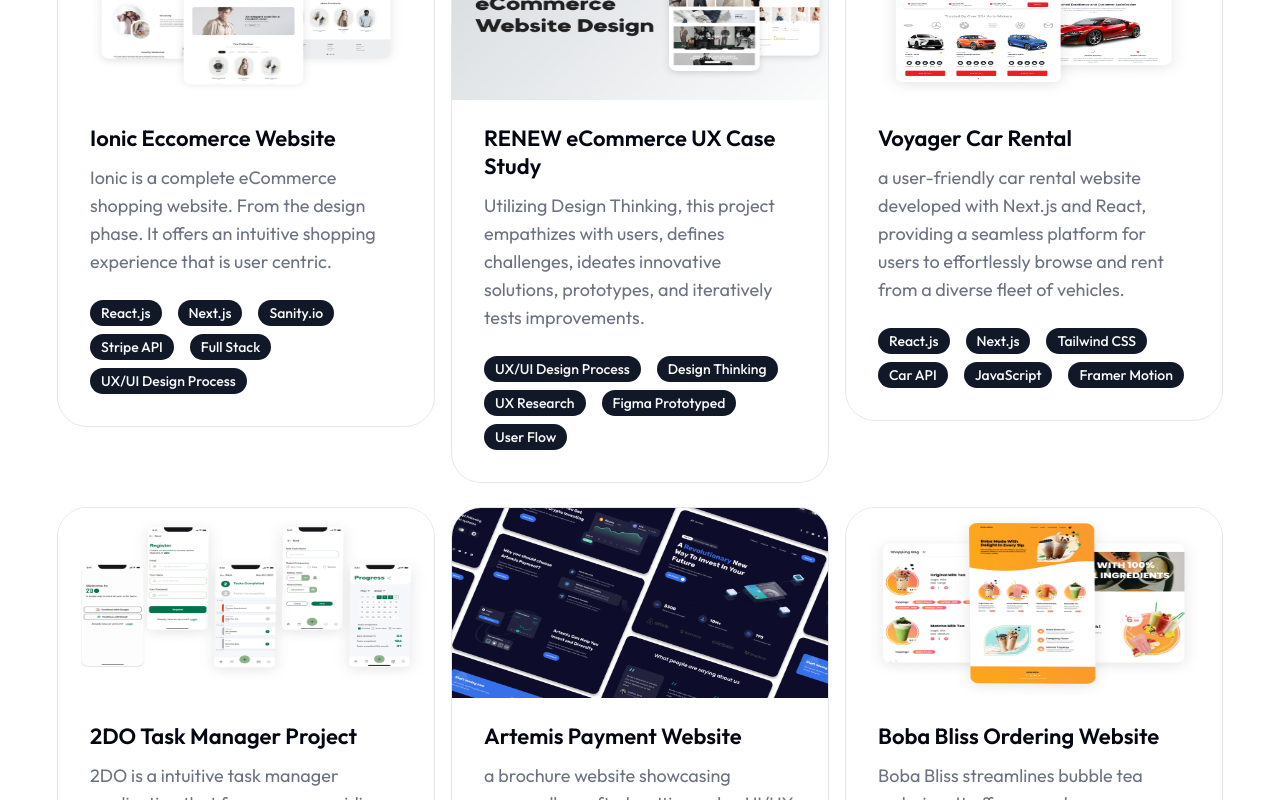
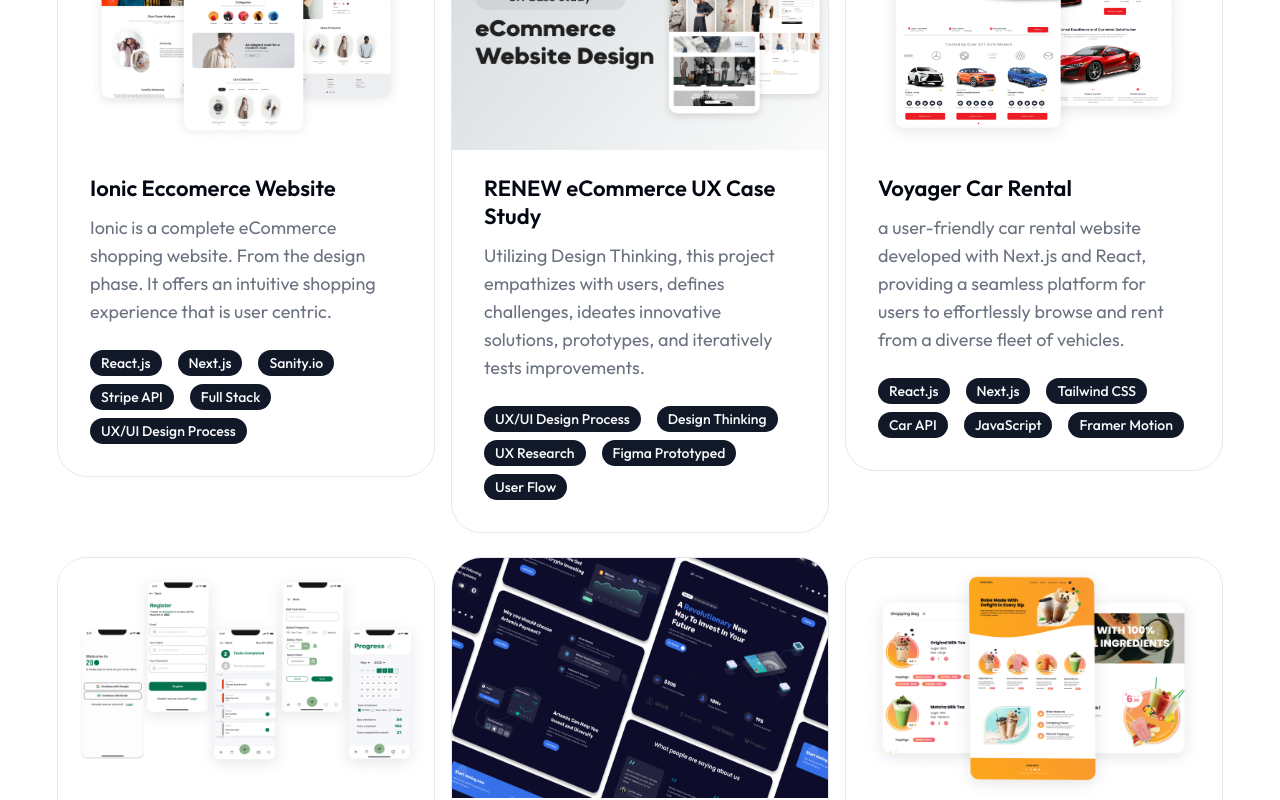
Before and after one commit to milladAyoubi/millad-ayoubi, a Next.js app in the folder portfolio/: page / in a window 1280 px wide. Shown: the part 2085-2885 px from the top of the page. Built offline with nearby package versions, Linux system fonts and the light colour scheme.

Commit message:
Project Image Update

```diff
--- a/portfolio/components/ProjectCard.jsx
+++ b/portfolio/components/ProjectCard.jsx
@@ -1,194 +1,240 @@
-'use client'
-import Link from 'next/link';
-import Image from 'next/image';
-import { Card, CardHeader } from './ui/card';
-import { Github, Link2Icon } from 'lucide-react';
-import { Badge } from './ui/badge';
+"use client";
+import Link from "next/link";
+import Image from "next/image";
+import { Card, CardHeader } from "./ui/card";
+import { Github, Link2Icon } from "lucide-react";
+import { Badge } from "./ui/badge";
 const projectData = [
   {
-    image: '/work/Ionic-2.png',
-    category: 'fullstack',
-    name: 'Ionic Eccomerce Website',
+    image: "/work/Ionic-2.png",
+    category: "fullstack",
+    name: "Ionic Eccomerce Website",
     description:
-      'Ionic is a complete eCommerce shopping website. From the design phase. It offers an intuitive shopping experience that is user centric.',
-    link: 'https://ionic-kappa.vercel.app/',
-    github: '/',
-    stack:['React.js','Next.js','Sanity.io','Stripe API','Full Stack', 'UX/UI Design Process']
+      "Ionic is a complete eCommerce shopping website. From the design phase. It offers an intuitive shopping experience that is user centric.",
+    link: "https://ionic-kappa.vercel.app/",
+    github: "/",
+    stack: [
+      "React.js",
+      "Next.js",
+      "Sanity.io",
+      "Stripe API",
+      "Full Stack",
+      "UX/UI Design Process",
+    ],
   },
   {
-    image: '/work/Renew-1.png',
-    category: 'ux/ui',
-    name: 'RENEW eCommerce UX Case Study',
+    image: "/work/Renew-1.png",
+    category: "ux/ui",
+    name: "RENEW eCommerce UX Case Study",
     description:
-      'Utilizing Design Thinking, this project empathizes with users, defines challenges, ideates innovative solutions, prototypes, and iteratively tests improvements.',
-    link: 'https://www.figma.com/file/juxRQq2YIWJuVImYxgwRCS/RENEW?type=design&node-id=1%3A44&mode=design&t=UICB7REwydaYexYI-1',
-    github: '/',
-    stack:['UX/UI Design Process','Design Thinking','UX Research','Figma Prototyped','User Flow']
+      "Utilizing Design Thinking, this project empathizes with users, defines challenges, ideates innovative solutions, prototypes, and iteratively tests improvements.",
+    link: "https://www.figma.com/file/juxRQq2YIWJuVImYxgwRCS/RENEW?type=design&node-id=1%3A44&mode=design&t=UICB7REwydaYexYI-1",
+    github: "/",
+    stack: [
+      "UX/UI Design Process",
+      "Design Thinking",
+      "UX Research",
+      "Figma Prototyped",
+      "User Flow",
+    ],
   },
   {
-    image: '/work/Voyager-3.png',
-    category: 'frontend',
-    name: 'Voyager Car Rental',
+    image: "/work/Voyager-3.png",
+    category: "frontend",
+    name: "Voyager Car Rental",
     description:
-      'a user-friendly car rental website developed with Next.js and React, providing a seamless platform for users to effortlessly browse and rent from a diverse fleet of vehicles.',
-    link: 'https://voyager-ku46.vercel.app/',
-    github: '/',
-    stack:['React.js','Next.js','Tailwind CSS','Car API','JavaScript','Framer Motion']
+      "a user-friendly car rental website developed with Next.js and React, providing a seamless platform for users to effortlessly browse and rent from a diverse fleet of vehicles.",
+    link: "https://voyager-ku46.vercel.app/",
+    github: "/",
+    stack: [
+      "React.js",
+      "Next.js",
+      "Tailwind CSS",
+      "Car API",
+      "JavaScript",
+      "Framer Motion",
+    ],
   },
   {
-    image: '/work/Task.png',
-    category: 'ux/ui',
-    name: '2DO Task Manager Project',
+    image: "/work/Task.png",
+    category: "ux/ui",
+    name: "2DO Task Manager Project",
     description:
-      '2DO is a intuitive task manager application that focuses on providing struggling students with the means to consistently get their daily tasks completed. ',
-    link: 'https://www.figma.com/file/R3KRcDMFxue1SLmIBKHBaJ/2DO%3A-Task-Manager-Application?type=design&node-id=1-2520&mode=design',
-    github: '/',
-    stack:['UX Research','UX/UI Process','User Task Study','Mobile First Design','Interactive Prototype']
+      "2DO is a intuitive task manager application that focuses on providing struggling students with the means to consistently get their daily tasks completed. ",
+    link: "https://www.figma.com/file/R3KRcDMFxue1SLmIBKHBaJ/2DO%3A-Task-Manager-Application?type=design&node-id=1-2520&mode=design",
+    github: "/",
+    stack: [
+      "UX Research",
+      "UX/UI Process",
+      "User Task Study",
+      "Mobile First Design",
+      "Interactive Prototype",
+    ],
   },
   {
-    image: '/work/Artemis.png',
-    category: 'frontend',
-    name: 'Artemis Payment Website',
+    image: "/work/Artemis.png",
+    category: "frontend",
+    name: "Artemis Payment Website",
     description:
-      'a brochure website showcasing personally crafted, cutting-edge UI/UX designs optimized in Figma.Focusing optimal website performance and ease of navigation.',
-    link: 'https://artemis-payment.netlify.app//',
-    github: '/',
-    stack:['React.js','Next.js','JavaScript','Tailwind CSS','Framer Motion','UX Optimized']
+      "a brochure website showcasing personally crafted, cutting-edge UI/UX designs optimized in Figma.Focusing optimal website performance and ease of navigation.",
+    link: "https://artemis-payment.netlify.app//",
+    github: "/",
+    stack: [
+      "React.js",
+      "Next.js",
+      "JavaScript",
+      "Tailwind CSS",
+      "Framer Motion",
+      "UX Optimized",
+    ],
   },
   {
-    image: '/work/Bobahub-8.png',
-    category: 'frontend',
-    name: 'Boba Bliss Ordering Website',
+    image: "/work/Bobahub-8.png",
+    category: "frontend",
+    name: "Boba Bliss Ordering Website",
     description:
-      'Boba Bliss streamlines bubble tea ordering. It offers seamless customization—select bases, flavors, toppings, and sweetness. Real-time cost calculations aid transparency in the cart.',
-    link: 'https://boba-bliss.vercel.app/',
-    github: '/',
-    stack:['Next.js','React.js','State Context','Product Cart Customization ','Tailwind CSS']
-  },
-
-
-  {
-    image: '/work/Wam.png',
-    category: 'ux/ui',
-    name: 'Fitness UX Case Study',
-    description:
-      'One of the biggest challenges for Gen Z is their sedentary lifestyle. This Case Study was designed so that it helps/assists Gen Z achieve their fitness goals by offering services tailored to their fitness needs.',
-    link: 'https://www.figma.com/proto/DCt5Ri5Zj8E3UoVlf3TpYN/Weight-A-Minute-Fitness-Case-Study?page-id=0%3A1&type=design&node-id=9-274&viewport=-317%2C3156%2C0.26&t=0i951ZB0TMLuAK8y-1&scaling=scale-down-width&starting-point-node-id=9%3A274&mode=design',
-    github: '/',
-    stack:['UX/UI Design Process','Design Thinking','UX Research','Figma Prototyped']
-  },
-  {
-    image: '/work/2DO-3.png',
-    category: 'ux/ui',
-    name: 'Acedemic Website UX Research',
-    description:
-      'The following project is a study into how students interact with their respective institutions academic websites. It follows up on the research phase, quantifying the data obtained for further analysis.',
-    link: '/',
-    github: '/',
-    stack:['User Reaserch','Data Analysis','Quantitative Research']
+      "Boba Bliss streamlines bubble tea ordering. It offers seamless customization—select bases, flavors, toppings, and sweetness. Real-time cost calculations aid transparency in the cart.",
+    link: "https://boba-bliss.vercel.app/",
+    github: "/",
+    stack: [
+      "Next.js",
+      "React.js",
+      "State Context",
+      "Product Cart Customization ",
+      "Tailwind CSS",
+    ],
   },
 
   {
-    image: '/work/Unova-2.png',
-    category: 'fullstack',
-    name: 'Unova Chat Application',
+    image: "/work/Wam.png",
+    category: "ux/ui",
+    name: "Fitness UX Case Study",
     description:
-      'Unova Chat is a real-time chat application built with Node.js, Express.js, HTML, CSS, JavaScript, and Socket.io. With Unova Chat, users can join a specific room and exchange messages with others in the same room. ',
-    link: '/',
-    github: '/',
-    stack:['NodeJS','ExpressJS', 'Socket.io','ReactJS','HTML5','CSS3','Mobile Responsive']
+      "One of the biggest challenges for Gen Z is their sedentary lifestyle. This Case Study was designed so that it helps/assists Gen Z achieve their fitness goals by offering services tailored to their fitness needs.",
+    link: "https://www.figma.com/proto/DCt5Ri5Zj8E3UoVlf3TpYN/Weight-A-Minute-Fitness-Case-Study?page-id=0%3A1&type=design&node-id=9-274&viewport=-317%2C3156%2C0.26&t=0i951ZB0TMLuAK8y-1&scaling=scale-down-width&starting-point-node-id=9%3A274&mode=design",
+    github: "/",
+    stack: [
+      "UX/UI Design Process",
+      "Design Thinking",
+      "UX Research",
+      "Figma Prototyped",
+    ],
   },
   {
-    image: '/work/Venti.png',
-    category: 'frontend',
-    name: 'Unova Chat Application',
+    image: "/work/2DO-3.png",
+    category: "ux/ui",
+    name: "Acedemic Website UX Research",
     description:
-      'A UI challenge given to me on Figma by Cozey. I had to teach myself the varients of figma in order to be able to sucessfully complete the interactive prototype.',
-    link: 'https://venti-website.netlify.app/',
-    github: '/',
-    stack:['JavaScript','HTML5','CSS3','Mobile Responsive','Bootstrap 5']
-  },
-  {
-    image: '/work/Pyro.png',
-    category: 'fullstack',
-    name: 'Pyro Andriod Application',
-    description:
-      'After completing their exercise, users can enter the calories they have burned for the workout through the application. They must enter the calories they burned, their type of exercise performed, and the duration. ',
-    link: 'https://github.com/milladAyoubi/Chat-Application',
-    github: '/',
-    stack:['Java','Android Development','FireBase','SQLite','QA Testing']
+      "The following project is a study into how students interact with their respective institutions academic websites. It follows up on the research phase, quantifying the data obtained for further analysis.",
+    link: "/",
+    github: "/",
+    stack: ["User Reaserch", "Data Analysis", "Quantitative Research"],
   },
 
   {
-    image: '/work/Aequitas-1.png',
-    category: 'ux/ui',
-    name: 'Unova Chat Application',
+    image: "/work/Unova-2.png",
+    category: "fullstack",
+    name: "Unova Chat Application",
     description:
-      'Aequitas Partners is a prominent search firm specializing in Growth Stage companies within the Healthcare Technology sector. The companys website serves as a crucial touchpoint for potential clients.',
-    link: 'https://www.figma.com/file/SZDd6xb2St2dbPsHMRTBoU/Aquitas-UI-Redesign?type=design&node-id=14%3A48&mode=design&t=NyF2RQbJpaOkZk9A-1',
-    github: '/',
-    stack:['Website Redesign','Usability Improvments','Prototypes']
+      "Unova Chat is a real-time chat application built with Node.js, Express.js, HTML, CSS, JavaScript, and Socket.io. With Unova Chat, users can join a specific room and exchange messages with others in the same room. ",
+    link: "/",
+    github: "/",
+    stack: [
+      "NodeJS",
+      "ExpressJS",
+      "Socket.io",
+      "ReactJS",
+      "HTML5",
+      "CSS3",
+      "Mobile Responsive",
+    ],
   },
   {
-    image: '/work/Cozey.png',
-    category: 'ux/ui',
-    name: 'Unova Chat Application',
+    image: "/work/Venti.png",
+    category: "frontend",
+    name: "Unova Chat Application",
     description:
-      'A UI challenge given to me on Figma by Cozey. I had to teach myself the varients of figma in order to be able to sucessfully complete the interactive prototype.',
-    link: 'https://www.figma.com/file/HCjI6467uEc5fiQO6l01hK/COZEY-DESIGN-CHALLENGE?type=design&node-id=0%3A1&mode=design&t=Geib0IrUd9RdoDhJ-1',
-    github: '/',
-    stack:['Interactive Prototype','Feature Design','Design Guidelines']
+      "A UI challenge given to me on Figma by Cozey. I had to teach myself the varients of figma in order to be able to sucessfully complete the interactive prototype.",
+    link: "https://venti-website.netlify.app/",
+    github: "/",
+    stack: ["JavaScript", "HTML5", "CSS3", "Mobile Responsive", "Bootstrap 5"],
+  },
+  {
+    image: "/work/Pyro.png",
+    category: "fullstack",
+    name: "Pyro Andriod Application",
+    description:
+      "After completing their exercise, users can enter the calories they have burned for the workout through the application. They must enter the calories they burned, their type of exercise performed, and the duration. ",
+    link: "https://github.com/milladAyoubi/Chat-Application",
+    github: "/",
+    stack: ["Java", "Android Development", "FireBase", "SQLite", "QA Testing"],
+  },
+
+  {
+    image: "/work/Aequitas-1.png",
+    category: "ux/ui",
+    name: "Unova Chat Application",
+    description:
+      "Aequitas Partners is a prominent search firm specializing in Growth Stage companies within the Healthcare Technology sector. The companys website serves as a crucial touchpoint for potential clients.",
+    link: "https://www.figma.com/file/SZDd6xb2St2dbPsHMRTBoU/Aquitas-UI-Redesign?type=design&node-id=14%3A48&mode=design&t=NyF2RQbJpaOkZk9A-1",
+    github: "/",
+    stack: ["Website Redesign", "Usability Improvments", "Prototypes"],
+  },
+  {
+    image: "/work/Cozey.png",
+    category: "ux/ui",
+    name: "Unova Chat Application",
+    description:
+      "A UI challenge given to me on Figma by Cozey. I had to teach myself the varients of figma in order to be able to sucessfully complete the interactive prototype.",
+    link: "https://www.figma.com/file/HCjI6467uEc5fiQO6l01hK/COZEY-DESIGN-CHALLENGE?type=design&node-id=0%3A1&mode=design&t=Geib0IrUd9RdoDhJ-1",
+    github: "/",
+    stack: ["Interactive Prototype", "Feature Design", "Design Guidelines"],
   },
 ];
 const ProjectCard = ({ project }) => {
-
-
   return (
-    <Card className='group overflow-hidden relative bottom-none'>
-      <CardHeader className='p-0'>
+    <Card className="group overflow-hidden relative bottom-none">
+      <CardHeader className="p-0">
         {/* image */}
-        <div className='relative  w-[100%] h-[200px]  xxsm:h-[220px] xsm:h-[300px] md:h-[440px] lg:h-[190px] xl:h-[280px] flex items-center justify-center  bg-tertiary dark:bg-secondary/40 xl:bg-work_project_bg_light xl:dark:bg-work_project_bg_dark xl:bg-[110%] xl:bg-no-repeat overflow-hidden'>
+        <div className="relative  w-[100%] h-[200px]  xxsm:h-[220px] xsm:h-[300px] md:h-[440px] lg:h-[240px] xl:h-[280px] flex items-center justify-center  bg-tertiary dark:bg-secondary/40 xl:bg-work_project_bg_light xl:dark:bg-work_project_bg_dark xl:bg-[110%] xl:bg-no-repeat overflow-hidden">
           <Image
-            className='hover:scale-110 !w-[100%] !h-[100%] transition-all absolute bottom-0 shadow-2xl'
+            className="hover:scale-110 !w-[100%] !h-[100%] transition-all absolute bottom-0 shadow-2xl"
             src={project.image}
             width={432}
             height={290}
-            alt=''
+            alt=""
             priority
           />
           {/* btn links */}
-          <div className='flex gap-x-4'>
+          <div className="flex gap-x-4">
             <Link
               href={project.link}
-              className='bg-secondary !bg-dark1 w-[54px] h-[54px] rounded-full flex justify-center items-center scale-0 opacity-0 group-hover:scale-100 group-hover:opacity-100 transition-all duration-200'
+              className="bg-secondary !bg-dark1 w-[54px] h-[54px] rounded-full flex justify-center items-center scale-0 opacity-0 group-hover:scale-100 group-hover:opacity-100 transition-all duration-200"
             >
-              <Link2Icon className='text-white' />
+              <Link2Icon className="text-white" />
             </Link>
-
           </div>
         </div>
       </CardHeader>
 
-      <div className='h-full px-8 py-6 flex flex-col gap-y-2'>
+      <div className="h-full px-8 py-6 flex flex-col gap-y-2">
+        <h4 className="h4 mb-1">{project.name}</h4>
+        <p className="text-muted-foreground text-lg">{project.description}</p>
 
-        <h4 className='h4 mb-1'>{project.name}</h4>
-        <p className='text-muted-foreground text-lg'>{project.description}</p>
-
-        <div className='text-sm flex flex-row flex-wrap gap-x-4 mt-4'>
-        {project && project.stack && project.stack.map((item, index) => {
+        <div className="text-sm flex flex-row flex-wrap gap-x-4 mt-4">
+          {project &&
+            project.stack &&
+            project.stack.map((item, index) => {
               return (
                 <div key={index}>
-            <Badge className='text-sm font-medium mb-2 top-4 left-5'>
+                  <Badge className="text-sm font-medium mb-2 top-4 left-5">
                     {item}
                   </Badge>
                 </div>
               );
             })}
         </div>
-
       </div>
-
-
     </Card>
   );
 };
```
Lines whose indentation alone changed are shown as unchanged.
